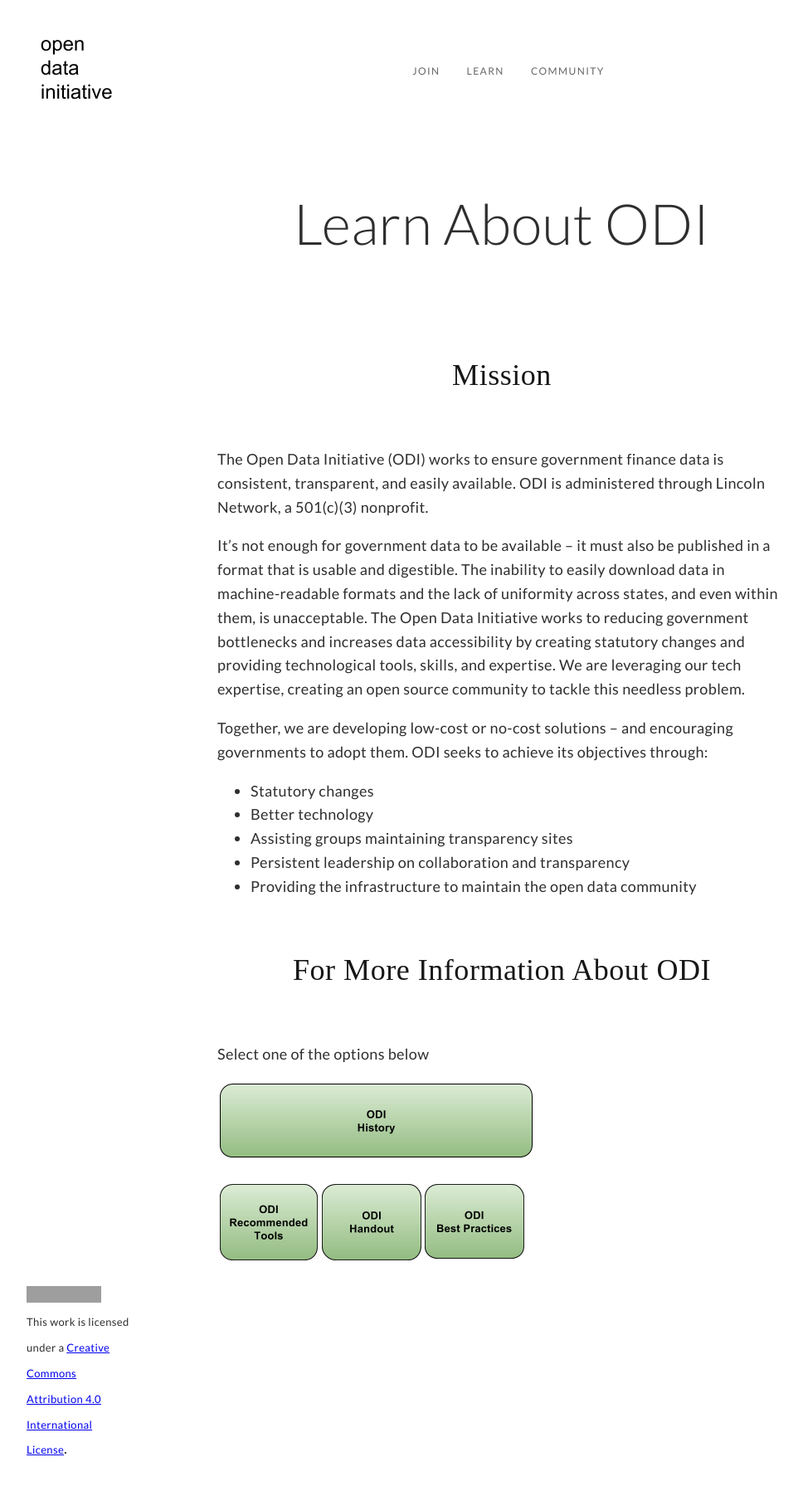
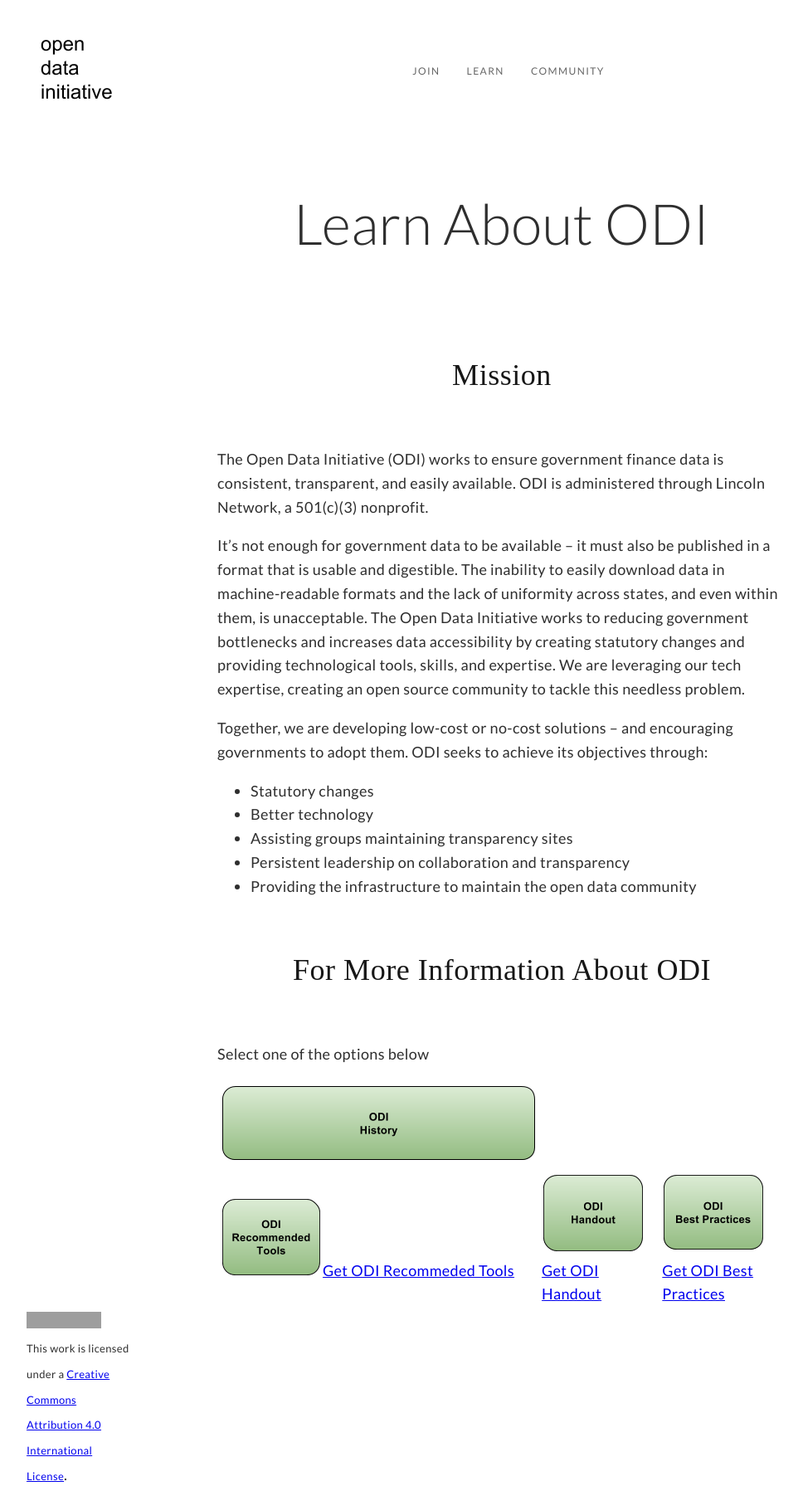
Before and after one commit to opendatainitiative/opendatainitiative.github.io, a Jekyll site: the page built from learn.md, in a window 1280 px wide. Shown: the whole page at 83% size, without its empty margins (35-1003 px from the left). Built offline with Jekyll 4.4.1, drawn with Linux system fonts in a browser that asks for light colours; before the commit the page ends 1765 px from its top, so only the background shows below that; grey boxes are pictures that could not be loaded.

Commit message:
add table for icons

```diff
--- a/learn.md
+++ b/learn.md
@@ -27,7 +27,13 @@ ODI seeks to achieve its objectives through:
 
 ## For More Information About ODI
 Select one of the options below
-
-[![ODI History]({{ site.baseurl }}/assets/img/odi_history.png)]({{ site.baseurl }}/history)
-
-[![get ODI Recommeded Tools]({{ site.baseurl }}/assets/img/odi_recommended_tools.png)]({{ site.baseurl }}/assets/doc/ODI_Recommended_Tools.pdf)[![get ODI Handout]({{ site.baseurl }}/assets/img/odi_handout.png)]({{ site.baseurl }}/assets/doc/ODI_Handout.pdf)[![get ODI Best Practices]({{ site.baseurl }}/assets/img/odi_best_practices.png)](https://docs.google.com/document/d/1uxA13a4KekaF5h9NYhheO2AefRPaHbeThd_EHvqL1u0/edit?usp=sharing)
+<table align="center">
+	<tr>
+		<td><a href="{{ site.baseurl }}/history"><img src="{{'/assets/img/odi_history.png'}}" alt="ODI History"></a></td>
+	</tr>
+	<tr>
+		<td><a href="{{ site.baseurl }}/assets/doc/ODI_Recommended_Tools.pdf"><img src="{{ site.baseurl }}/assets/img/odi_recommended_tools.png" alt="Get ODI Recommeded Tools">Get ODI Recommeded Tools</a></td>
+		<td><a href="{{ site.baseurl }}/assets/doc/ODI_Handout.pdf"><img src="{{ site.baseurl }}/assets/img/odi_handout.png" alt="Get ODI Handout">Get ODI Handout</a></td>
+		<td><a href="https://docs.google.com/document/d/1uxA13a4KekaF5h9NYhheO2AefRPaHbeThd_EHvqL1u0/edit?usp=sharing"><img src="{{ site.baseurl }}/assets/img/odi_best_practices.png" alt="Get ODI Best Practices">Get ODI Best Practices</a></td>
+	</tr>
+</table>
```
